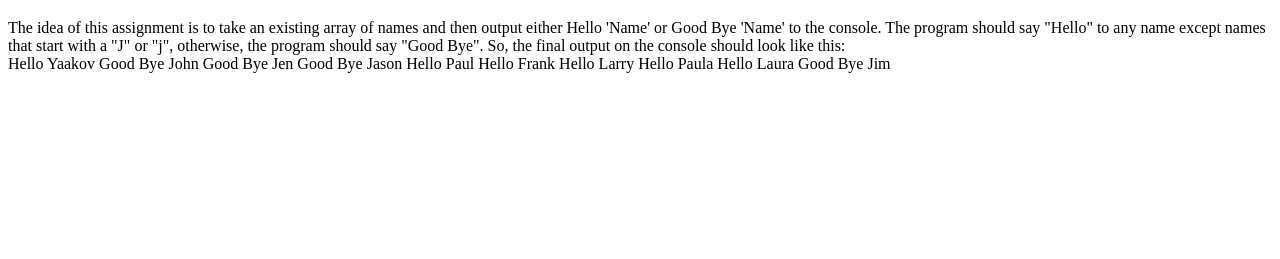
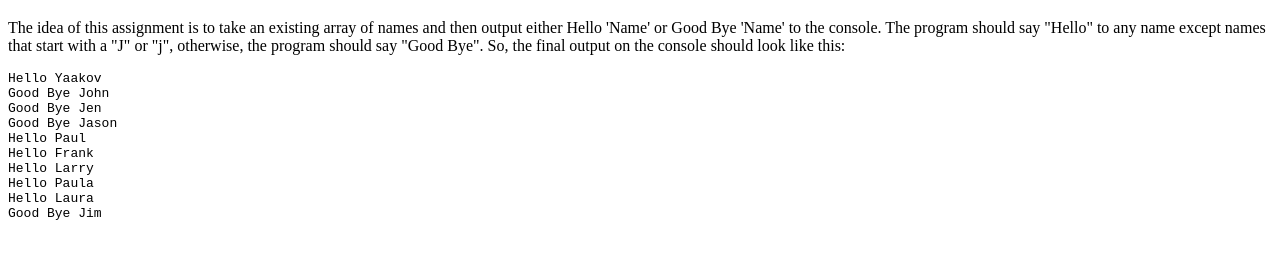
Before and after one commit to Amelianancy/coursera-test-js, a plain HTML site: page index.html in a window 1280 px wide. Shown: the part 61-320 px from the top of the page. Drawn offline with Linux system fonts and the light colour scheme.

```diff
--- a/index.html
+++ b/index.html
@@ -17,7 +17,7 @@
 and then output either Hello 'Name' or Good Bye 'Name' to the console.
 The program should say "Hello" to any name except names that start with a "J"
 or "j", otherwise, the program should say "Good Bye". So, the final output on the console should look like this:
-<br>
+<pre>
 Hello Yaakov
 Good Bye John
 Good Bye Jen
@@ -27,6 +27,8 @@ Hello Frank
 Hello Larry
 Hello Paula
 Hello Laura
-Good Bye Jim</p>
+Good Bye Jim
+</pre>
+</p>
 </body>
 </html>
```
